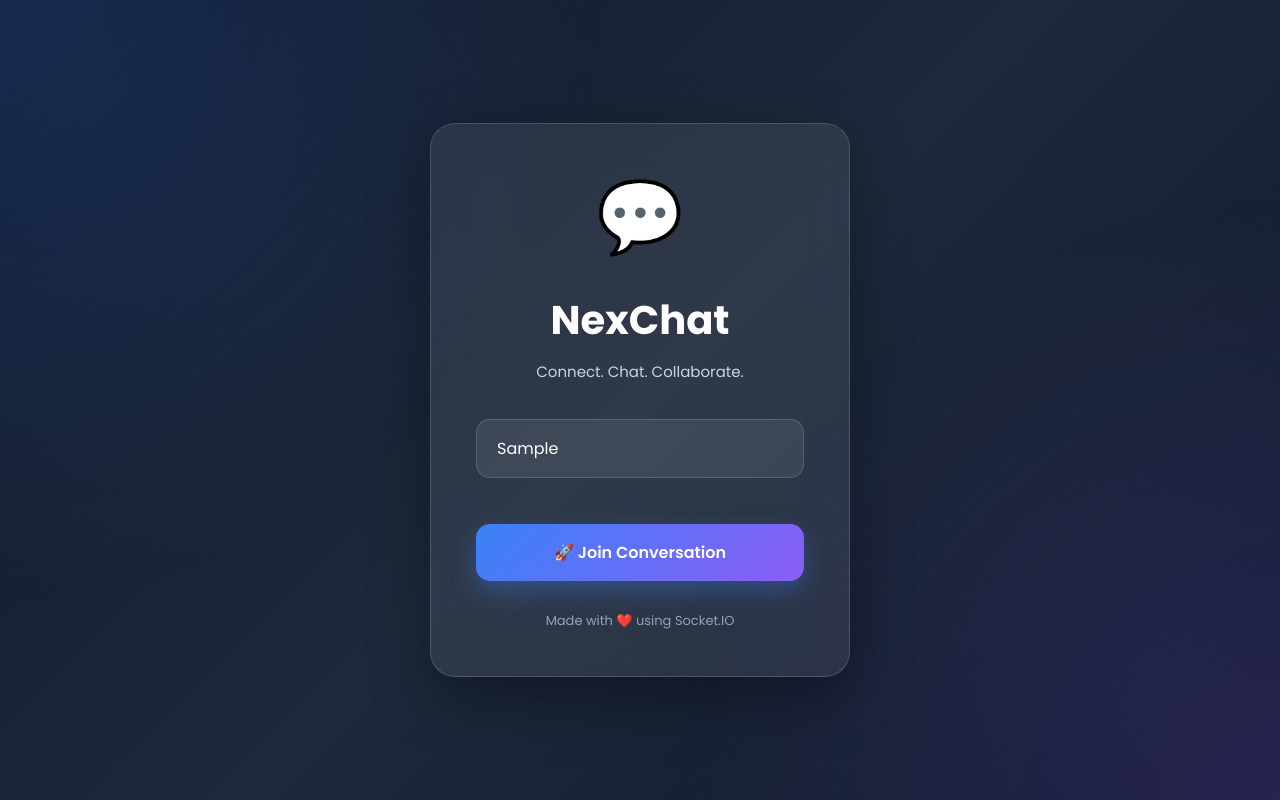
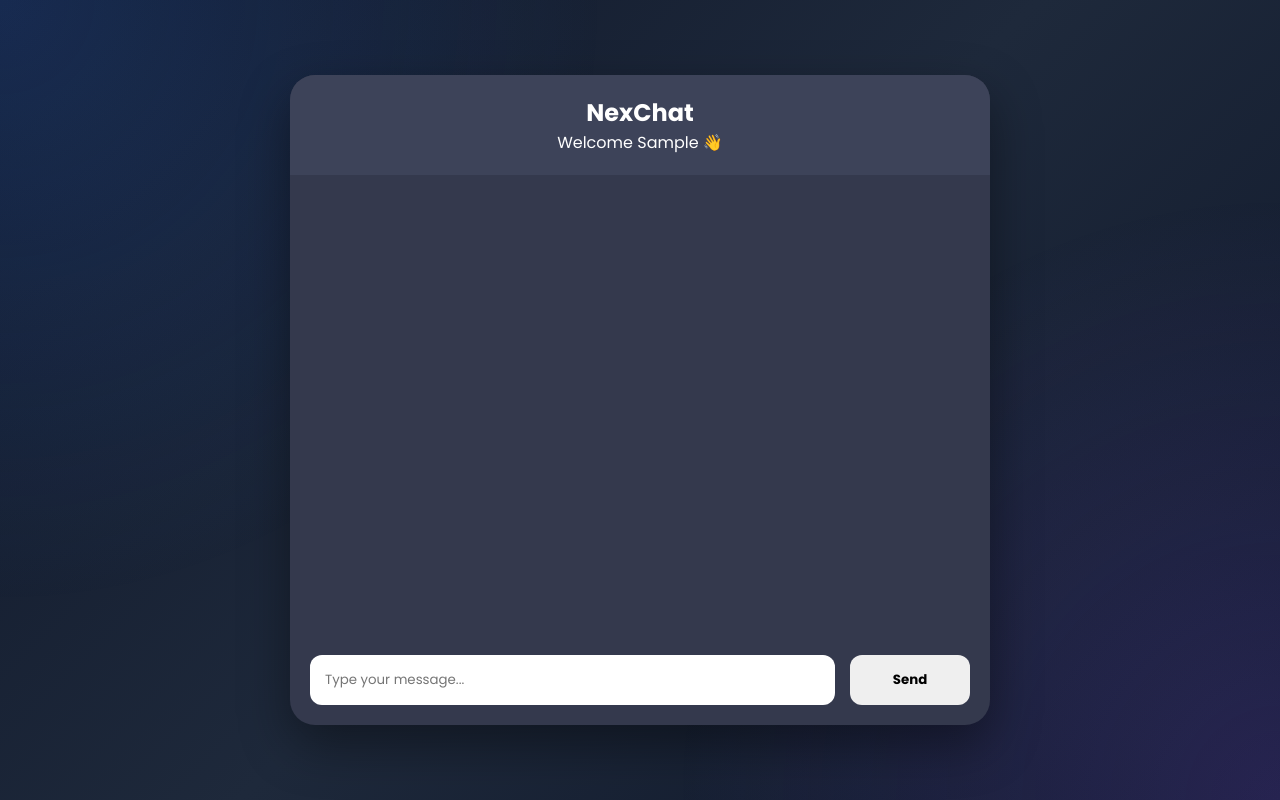
Before and after one commit to PrincePrajapat024/NexChat, a website: page public/index.html in a window 1280 px wide. Both pictures are taken after typing "Sample" into the empty fields and a click on the button "🚀 Join Conversation". Drawn offline with nearby package versions, Linux system fonts and the light colour scheme; no server answers.

Commit message:
Day 2 - Added chat room UI and login transition

```diff
--- a/public/index.html
+++ b/public/index.html
@@ -45,6 +45,33 @@
     </p>
 
 </div>
+<!-- ================= CHAT PAGE ================= -->
+
+<div class="chat-container hidden">
+
+    <div class="chat-header">
+        <h2>NexChat</h2>
+        <p id="welcome-message"></p>
+    </div>
+
+    <div class="chat-box" id="chat-box">
+
+    </div>
+
+    <div class="chat-input-area">
+
+        <input
+            type="text"
+            id="message-input"
+            placeholder="Type your message...">
+
+        <button id="send-btn">
+            Send
+        </button>
+
+    </div>
+
+</div>
 
 <script src="/socket.io/socket.io.js"></script>
 <script src="script.js"></script>
--- a/public/script.js
+++ b/public/script.js
@@ -7,6 +7,12 @@ const usernameInput = document.getElementById("username");
 const errorMessage = document.getElementById("error-message");
 
 const joinButton = document.getElementById("join-btn");
+
+const loginContainer = document.querySelector(".container");
+
+const chatContainer = document.querySelector(".chat-container");
+
+const welcomeMessage = document.getElementById("welcome-message");
 
 // Join Button Click Event
 joinButton.addEventListener("click", function (event) {
@@ -28,4 +34,11 @@ joinButton.addEventListener("click", function (event) {
     // Send username to server
     socket.emit("join-user", username);
 
+
+    welcomeMessage.textContent = `Welcome ${username} 👋`;
+
+    loginContainer.classList.add("hidden");
+
+    chatContainer.classList.remove("hidden");
+
 });
--- a/public/style.css
+++ b/public/style.css
@@ -257,3 +257,87 @@ h1{
 
     margin-top:-10px;
 }
+/* ================= CHAT PAGE ================= */
+
+.hidden{
+    display:none !important;
+}
+
+.chat-container{
+
+    width:700px;
+    height:650px;
+
+    background:#34394d;
+
+    border-radius:25px;
+
+    box-shadow:0 20px 50px rgba(0,0,0,.4);
+
+    display:flex;
+
+    flex-direction:column;
+
+    overflow:hidden;
+
+}
+
+.chat-header{
+
+    padding:20px;
+
+    background:#3d4359;
+
+    color:white;
+
+    text-align:center;
+
+}
+
+.chat-box{
+
+    flex:1;
+
+    padding:20px;
+
+    overflow-y:auto;
+
+}
+
+.chat-input-area{
+
+    display:flex;
+
+    padding:20px;
+
+    gap:15px;
+
+}
+
+.chat-input-area input{
+
+    flex:1;
+
+    padding:15px;
+
+    border:none;
+
+    border-radius:12px;
+
+    outline:none;
+
+}
+
+.chat-input-area button{
+
+    width:120px;
+
+    border:none;
+
+    border-radius:12px;
+
+    cursor:pointer;
+
+    font-weight:bold;
+
+}
```
